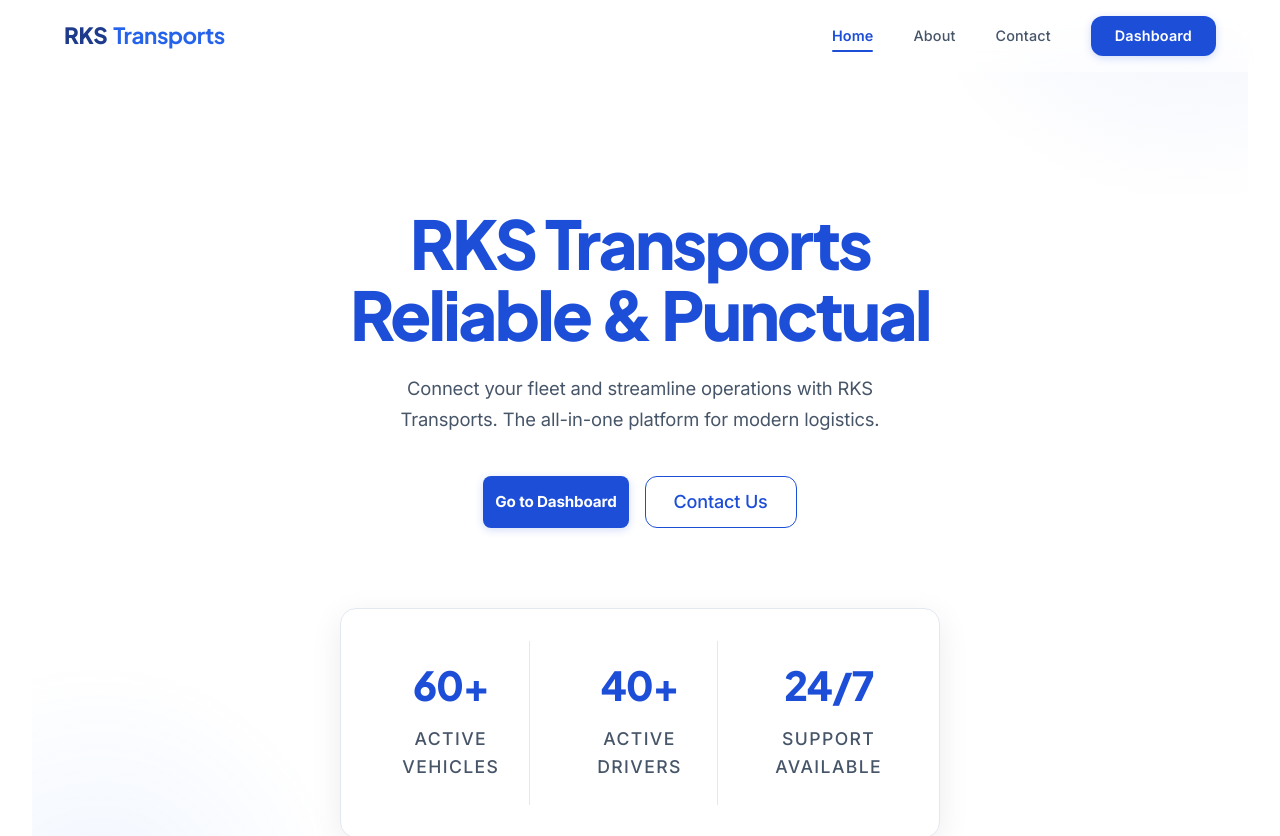
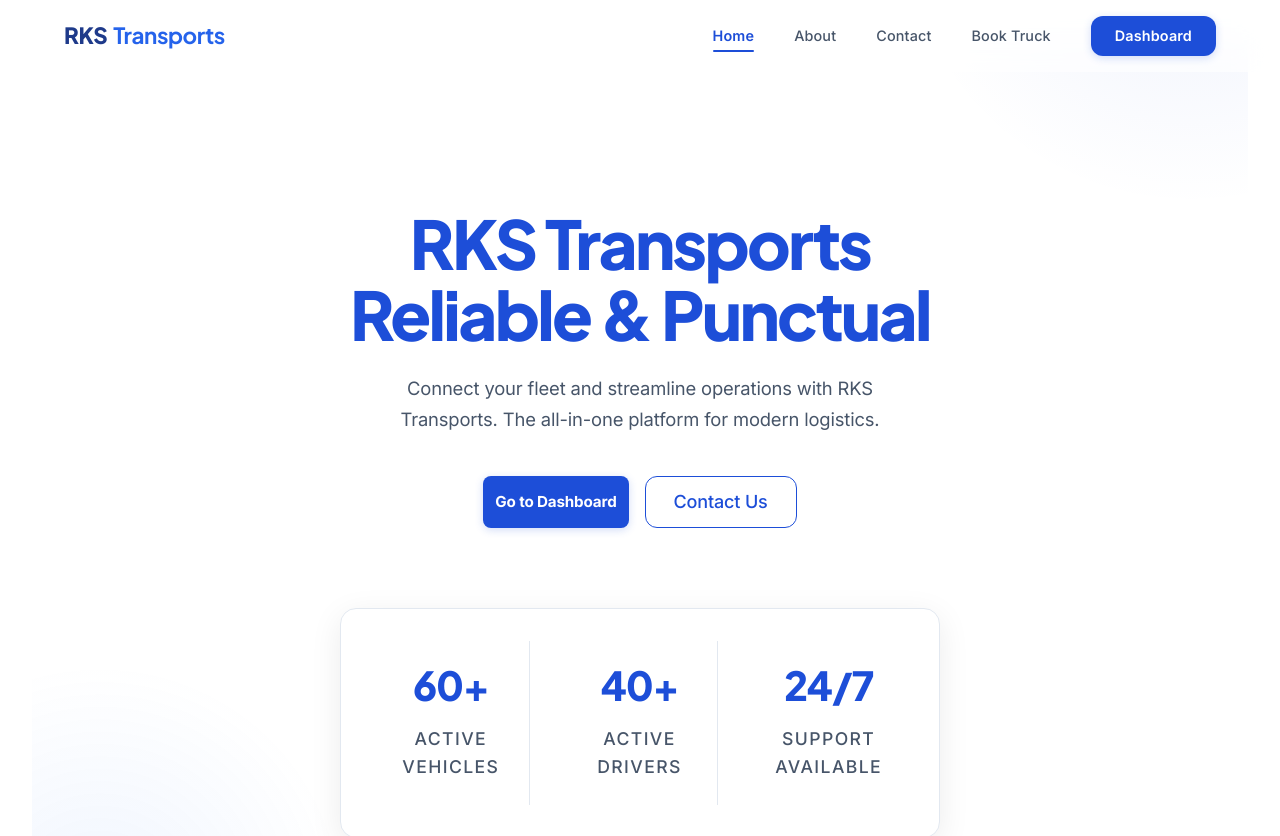
Before and after one commit to harisankarsundaram/RKS-TRANSPORTS, a React (Vite) app in the folder frontend/: page / in a window 1280 px wide. Shown: the top 836 px of the page. Built offline with nearby package versions, Linux system fonts and the light colour scheme; no server answers.

Commit message:
Update frontend/src/components/Header.jsx

```diff
--- a/frontend/src/components/Header.jsx
+++ b/frontend/src/components/Header.jsx
@@ -6,11 +6,6 @@ function Header() {
   const [menuOpen, setMenuOpen] = useState(false)
   const [scrolled, setScrolled] = useState(false)
   const location = useLocation()
-
-  // Close menu when route changes
-  useEffect(() => {
-    setMenuOpen(false)
-  }, [location])
 
   // Handle scroll effect
   useEffect(() => {
@@ -70,6 +65,7 @@ function Header() {
 
             <a href="/#about" onClick={scrollToAbout} className="nav-link">About</a>
             <NavLink to="/contact" className={({ isActive }) => `nav-link ${isActive ? 'active' : ''}`}>Contact</NavLink>
+            <NavLink to="/bookings" className={({ isActive }) => `nav-link ${isActive ? 'active' : ''}`}>Book Truck</NavLink>
             <NavLink to="/dashboard" className="nav-cta">Dashboard</NavLink>
           </div>
         </nav>
```
